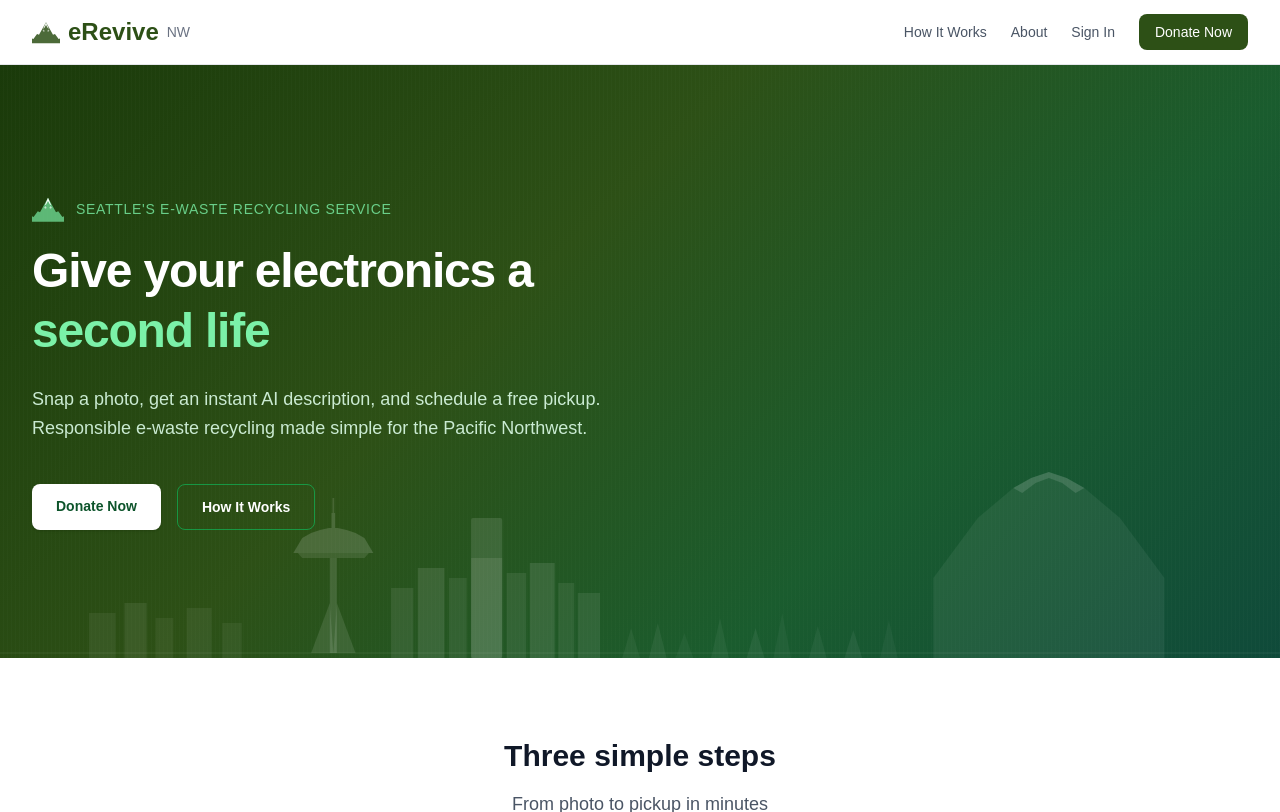
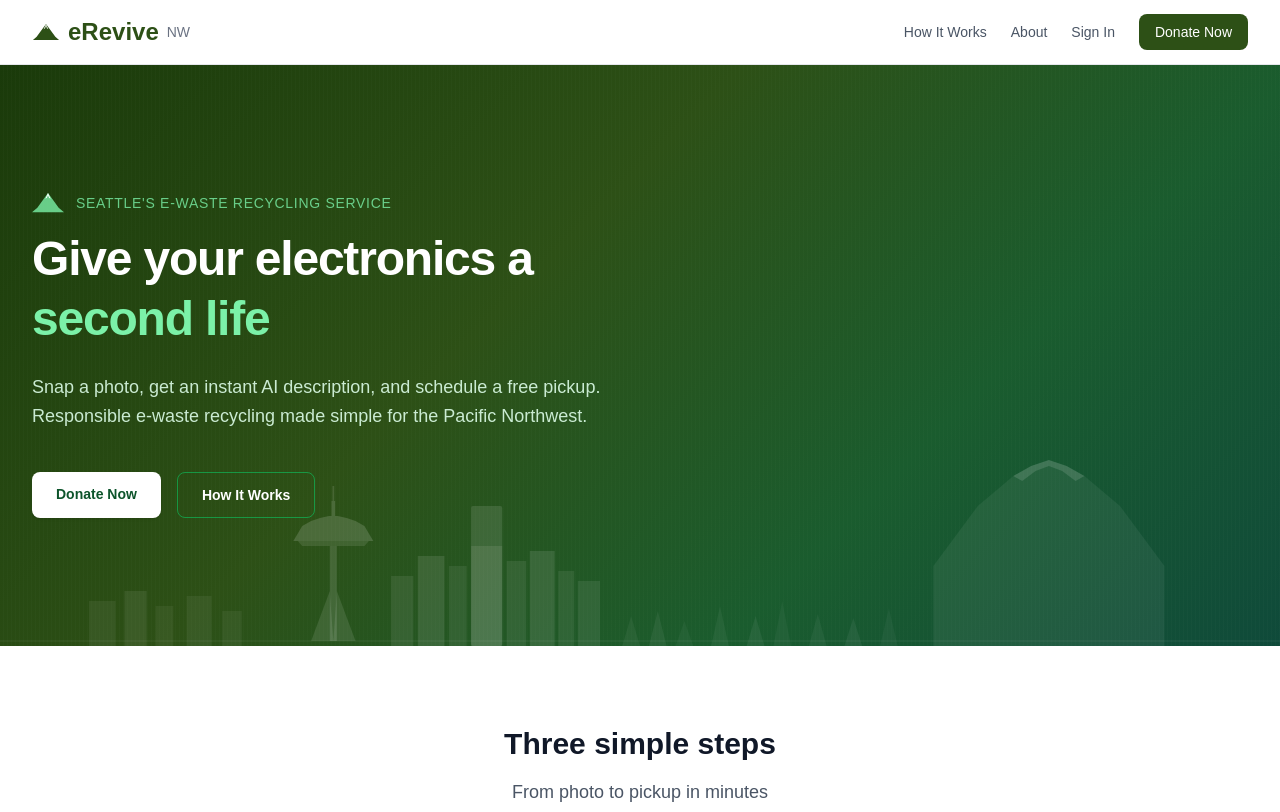
Before and after one commit to petsan/erevive-nw, a Next.js app in the folder frontend/: page / in a window 1280 px wide. Shown: the top 812 px of the page. Built offline with nearby package versions, Linux system fonts and the light colour scheme.

Commit message:
Simplify Mt. Rainier icon to clean mountain silhouette with snow cap

```diff
--- a/frontend/src/components/ui/MtRainierIcon.tsx
+++ b/frontend/src/components/ui/MtRainierIcon.tsx
@@ -2,36 +2,15 @@ export default function MtRainierIcon({ className = "", size = 40 }: { className
   return (
     <svg
       width={size}
-      height={size}
-      viewBox="0 0 100 80"
+      height={size * 0.6}
+      viewBox="0 0 120 72"
       fill="none"
       xmlns="http://www.w3.org/2000/svg"
       className={className}
       aria-label="Mt. Rainier"
     >
-      {/* Mountain body */}
-      <path
-        d="M50 5 L75 50 L82 47 L95 65 L100 63 L100 80 L0 80 L0 63 L5 65 L18 47 L25 50 Z"
-        fill="currentColor"
-        opacity="0.85"
-      />
-      {/* Snow cap */}
-      <path
-        d="M50 5 L60 28 L56 26 L50 15 L44 26 L40 28 Z"
-        fill="white"
-        opacity="0.95"
-      />
-      {/* Snow patches on ridges */}
-      <path
-        d="M38 35 L42 31 L46 37 L41 39 Z"
-        fill="white"
-        opacity="0.6"
-      />
-      <path
-        d="M54 37 L58 31 L62 35 L59 39 Z"
-        fill="white"
-        opacity="0.6"
-      />
+      <path d="M60 0 L100 55 L120 72 L0 72 L20 55 Z" fill="currentColor" />
+      <path d="M60 0 L70 22 L64 18 L60 8 L56 18 L50 22 Z" fill="white" />
     </svg>
   );
 }
```
